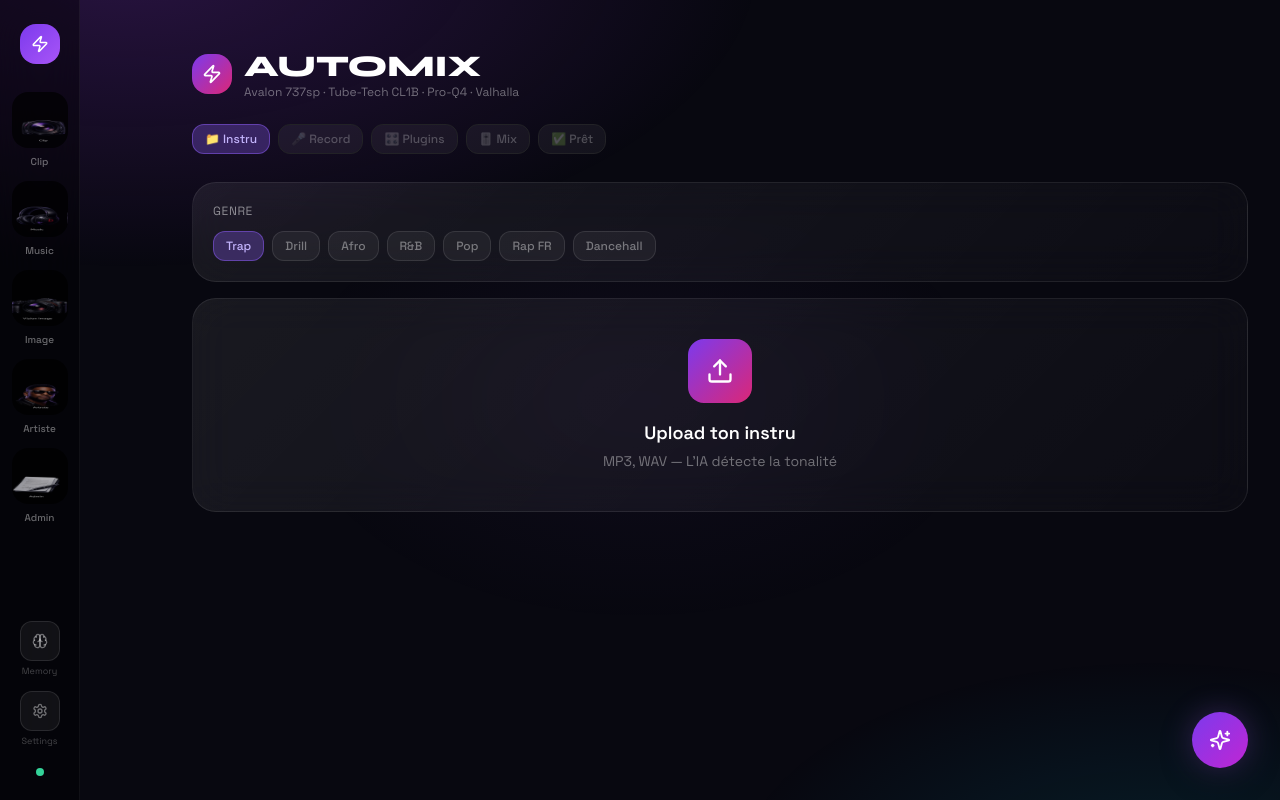
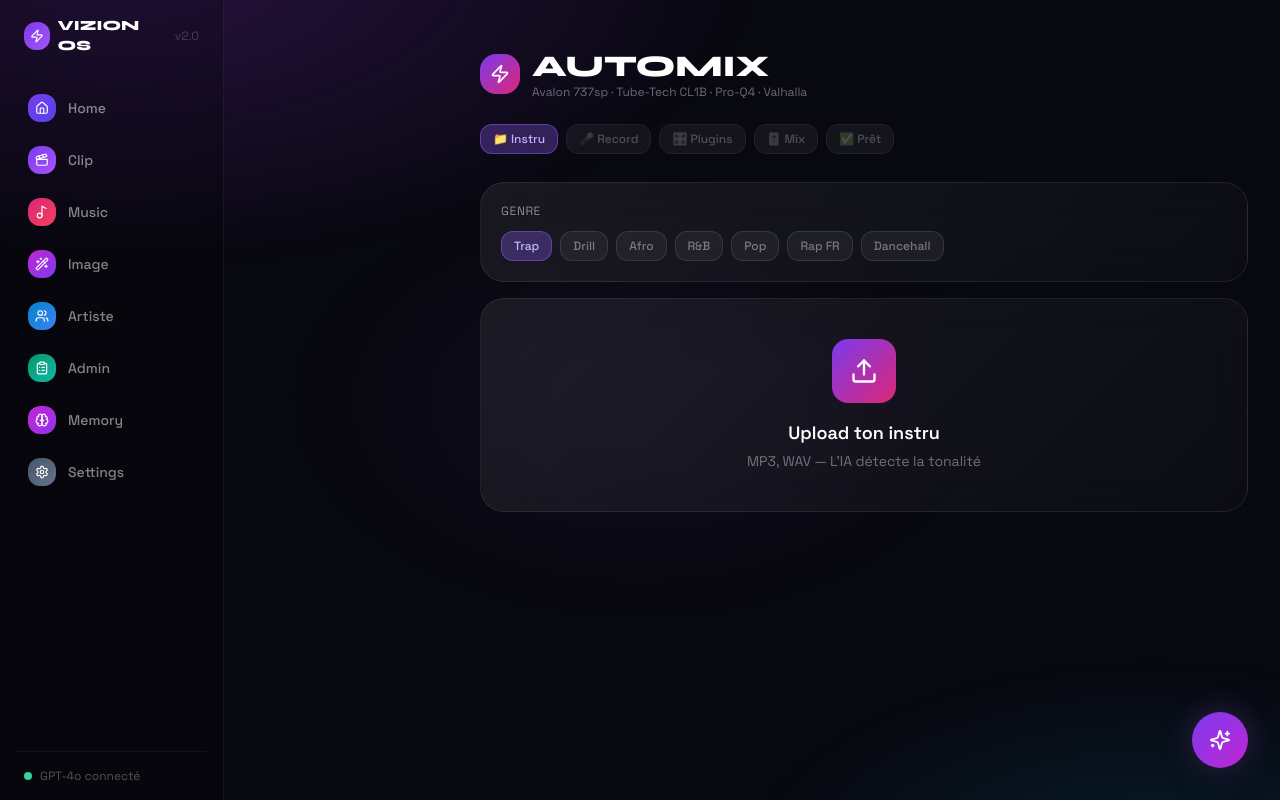
Before and after one commit to VIZION13/vizion-os, a Next.js app: page /automix in a window 1280 px wide. Built offline with nearby package versions, Linux system fonts and the light colour scheme.

Commit message:
lot27 nav clean 5 modules

```diff
--- a/app/layout.tsx
+++ b/app/layout.tsx
@@ -47,7 +47,7 @@ export default function RootLayout({ children }: { children: React.ReactNode })
         <Providers>
           <div className="flex min-h-screen relative">
             <Sidebar />
-            <main className="flex-1 md:ml-20 pb-24 md:pb-0 pt-safe relative z-10 min-h-screen">
+            <main className="flex-1 md:ml-56 pb-24 md:pb-0 pt-safe relative z-10 min-h-screen">
               {children}
             </main>
           </div>
--- a/components/layout/MobileNav.tsx
+++ b/components/layout/MobileNav.tsx
@@ -2,53 +2,36 @@
 
 import Link from 'next/link'
 import { usePathname } from 'next/navigation'
+import { Home, Clapperboard, Music2, Users, ClipboardList, Wand2, Brain } from 'lucide-react'
 
 const nav = [
-  { href: '/clip',    img: '/nav-clip.png',    label: 'Clip' },
-  { href: '/music',   img: '/nav-music.png',   label: 'Music' },
-  { href: '/image',   img: '/nav-image.png',   label: 'Image' },
-  { href: '/artists', img: '/nav-artist.png',  label: 'Artiste' },
-  { href: '/admin',   img: '/nav-admin.png',   label: 'Admin' },
+  { href: '/',        icon: Home,         label: 'Home',    color: 'from-violet-600 to-indigo-600' },
+  { href: '/clip',    icon: Clapperboard, label: 'Clip',    color: 'from-violet-600 to-purple-500' },
+  { href: '/music',   icon: Music2,        label: 'Music',   color: 'from-pink-600 to-rose-500' },
+  { href: '/image',   icon: Wand2,         label: 'Image',   color: 'from-fuchsia-600 to-violet-600' },
+  { href: '/artists', icon: Users,         label: 'Artiste', color: 'from-sky-600 to-blue-500' },
+  { href: '/admin',   icon: ClipboardList, label: 'Admin',   color: 'from-emerald-600 to-teal-500' },
+  { href: '/memory',  icon: Brain,         label: 'Memory',  color: 'from-fuchsia-600 to-purple-600' },
 ]
 
 export function MobileNav() {
   const pathname = usePathname()
-
   return (
-    <nav className="md:hidden fixed bottom-0 left-0 right-0 z-50 pb-safe">
-      {/* Glassmorphism background */}
-      <div className="bg-black/70 backdrop-blur-2xl border-t border-white/10 px-4 py-3">
-        <div className="flex items-center justify-around">
-          {nav.map(({ href, img, label }) => {
+    <nav className="md:hidden fixed bottom-0 left-0 right-0 z-50 bg-black/80 backdrop-blur-xl border-t border-white/8 pb-safe">
+      <div className="flex overflow-x-auto scrollbar-hide px-2 py-2 gap-1">
+        {nav.map(({ href, icon: Icon, label, color }) => {
           const active = pathname === href || (href !== '/' && pathname.startsWith(href))
           return (
-              <Link key={href} href={href} className="flex flex-col items-center gap-1.5 group">
-                {/* Photo icon rond style iOS */}
-                <div className={`relative transition-all duration-200 ${active ? 'scale-110' : 'group-active:scale-95'}`}>
-                  {/* Glow effect quand actif */}
-                  {active && (
-                    <div className="absolute inset-0 rounded-2xl bg-violet-500/30 blur-md scale-125" />
-                  )}
-                  <div className={`relative w-14 h-14 rounded-2xl overflow-hidden border-2 transition-all ${active ? 'border-violet-400/80' : 'border-transparent'}`}>
-                    <img src={img} alt={label} className="w-full h-full object-cover" />
-                    {/* Overlay sombre si inactif */}
-                    {!active && (
-                      <div className="absolute inset-0 bg-black/30" />
-                    )}
+            <Link key={href} href={href}
+              className={`flex flex-col items-center gap-1 px-3 py-2 rounded-2xl flex-shrink-0 transition-all ${active ? 'bg-white/10' : 'hover:bg-white/5'}`}>
+              <div className={`w-7 h-7 rounded-xl bg-gradient-to-br ${color} flex items-center justify-center`}>
+                <Icon size={14} className="text-white" />
               </div>
-                  {/* Dot indicateur */}
-                  {active && (
-                    <div className="absolute -bottom-1 left-1/2 -translate-x-1/2 w-1.5 h-1.5 rounded-full bg-violet-400" />
-                  )}
-                </div>
-                <span className={`text-[10px] font-medium transition-colors ${active ? 'text-violet-300' : 'text-white/40'}`}>
-                  {label}
-                </span>
+              <span className={`text-[10px] font-medium ${active ? 'text-white' : 'text-white/40'}`}>{label}</span>
             </Link>
           )
         })}
       </div>
-      </div>
     </nav>
   )
 }
--- a/components/layout/Sidebar.tsx
+++ b/components/layout/Sidebar.tsx
@@ -2,64 +2,48 @@
 
 import Link from 'next/link'
 import { usePathname } from 'next/navigation'
-import { Zap, Settings, Brain } from 'lucide-react'
+import { Home, Clapperboard, Music2, Users, ClipboardList, Wand2, Brain, Settings, Zap } from 'lucide-react'
 
 const nav = [
-  { href: '/clip',    img: '/nav-clip.png',    label: 'Clip' },
-  { href: '/music',   img: '/nav-music.png',   label: 'Music' },
-  { href: '/image',   img: '/nav-image.png',   label: 'Image' },
-  { href: '/artists', img: '/nav-artist.png',  label: 'Artiste' },
-  { href: '/admin',   img: '/nav-admin.png',   label: 'Admin' },
+  { href: '/',        icon: Home,         label: 'Home',    color: 'from-violet-600 to-indigo-600' },
+  { href: '/clip',    icon: Clapperboard, label: 'Clip',    color: 'from-violet-600 to-purple-500' },
+  { href: '/music',   icon: Music2,        label: 'Music',   color: 'from-pink-600 to-rose-500' },
+  { href: '/image',   icon: Wand2,         label: 'Image',   color: 'from-fuchsia-600 to-violet-600' },
+  { href: '/artists', icon: Users,         label: 'Artiste', color: 'from-sky-600 to-blue-500' },
+  { href: '/admin',   icon: ClipboardList, label: 'Admin',   color: 'from-emerald-600 to-teal-500' },
+  { href: '/memory',  icon: Brain,         label: 'Memory',  color: 'from-fuchsia-600 to-purple-600' },
+  { href: '/settings',icon: Settings,      label: 'Settings',color: 'from-slate-600 to-slate-500' },
 ]
 
 export function Sidebar() {
   const pathname = usePathname()
-
   return (
-    <aside className="hidden md:flex flex-col w-20 min-h-screen bg-black/40 backdrop-blur-xl border-r border-white/5 py-6 items-center gap-1">
-      {/* Logo */}
-      <div className="mb-6">
-        <div className="w-10 h-10 rounded-2xl bg-gradient-to-br from-violet-600 to-purple-500 flex items-center justify-center">
-          <Zap size={18} className="text-white" />
+    <aside className="hidden md:flex flex-col w-56 min-h-screen bg-black/20 border-r border-white/5 p-4 gap-1">
+      <div className="flex items-center gap-2 mb-6 px-2">
+        <div className="w-7 h-7 rounded-xl bg-gradient-to-br from-violet-600 to-purple-500 flex items-center justify-center">
+          <Zap size={14} className="text-white" />
         </div>
+        <span className="font-display font-black text-white text-sm">VIZION OS</span>
+        <span className="text-white/20 text-xs ml-auto">v2.0</span>
       </div>
-
-      {/* Main nav */}
-      <div className="flex flex-col gap-3 flex-1">
-        {nav.map(({ href, img, label }) => {
+      {nav.map(({ href, icon: Icon, label, color }) => {
         const active = pathname === href || (href !== '/' && pathname.startsWith(href))
         return (
-            <Link key={href} href={href} className="flex flex-col items-center gap-1.5 group">
-              <div className={`w-14 h-14 rounded-2xl overflow-hidden transition-all duration-200 ${active ? 'ring-2 ring-violet-400 ring-offset-2 ring-offset-black scale-110' : 'opacity-70 group-hover:opacity-100 group-hover:scale-105'}`}>
-                <img src={img} alt={label} className="w-full h-full object-cover" />
+          <Link key={href} href={href}
+            className={`flex items-center gap-3 px-3 py-2.5 rounded-2xl transition-all ${active ? 'bg-white/10' : 'hover:bg-white/5'}`}>
+            <div className={`w-7 h-7 rounded-xl bg-gradient-to-br ${color} flex items-center justify-center flex-shrink-0`}>
+              <Icon size={14} className="text-white" />
             </div>
-              <span className={`text-[10px] font-medium transition-colors ${active ? 'text-violet-300' : 'text-white/40 group-hover:text-white/70'}`}>
-                {label}
-              </span>
+            <span className={`text-sm font-medium ${active ? 'text-white' : 'text-white/50'}`}>{label}</span>
+            {active && <div className="ml-auto w-1.5 h-1.5 rounded-full bg-violet-400" />}
           </Link>
         )
       })}
+      <div className="mt-auto pt-4 border-t border-white/5">
+        <div className="flex items-center gap-2 px-2">
+          <div className="w-2 h-2 rounded-full bg-emerald-400 animate-pulse" />
+          <span className="text-white/30 text-xs">GPT-4o connecté</span>
         </div>
-
-      {/* Bottom */}
-      <div className="flex flex-col gap-3 items-center mt-4">
-        <Link href="/memory" className="flex flex-col items-center gap-1 group">
-          <div className="w-10 h-10 rounded-xl bg-white/5 border border-white/10 flex items-center justify-center group-hover:bg-white/10 transition-colors">
-            <Brain size={16} className="text-white/40 group-hover:text-white/70" />
-          </div>
-          <span className="text-[9px] text-white/25 group-hover:text-white/50">Memory</span>
-        </Link>
-        <Link href="/settings" className="flex flex-col items-center gap-1 group">
-          <div className="w-10 h-10 rounded-xl bg-white/5 border border-white/10 flex items-center justify-center group-hover:bg-white/10 transition-colors">
-            <Settings size={16} className="text-white/40 group-hover:text-white/70" />
-          </div>
-          <span className="text-[9px] text-white/25 group-hover:text-white/50">Settings</span>
-        </Link>
-      </div>
-
-      {/* Status */}
-      <div className="mt-4">
-        <div className="w-2 h-2 rounded-full bg-emerald-400 animate-pulse" />
       </div>
     </aside>
   )
```
Lines whose indentation alone changed are shown as unchanged.
